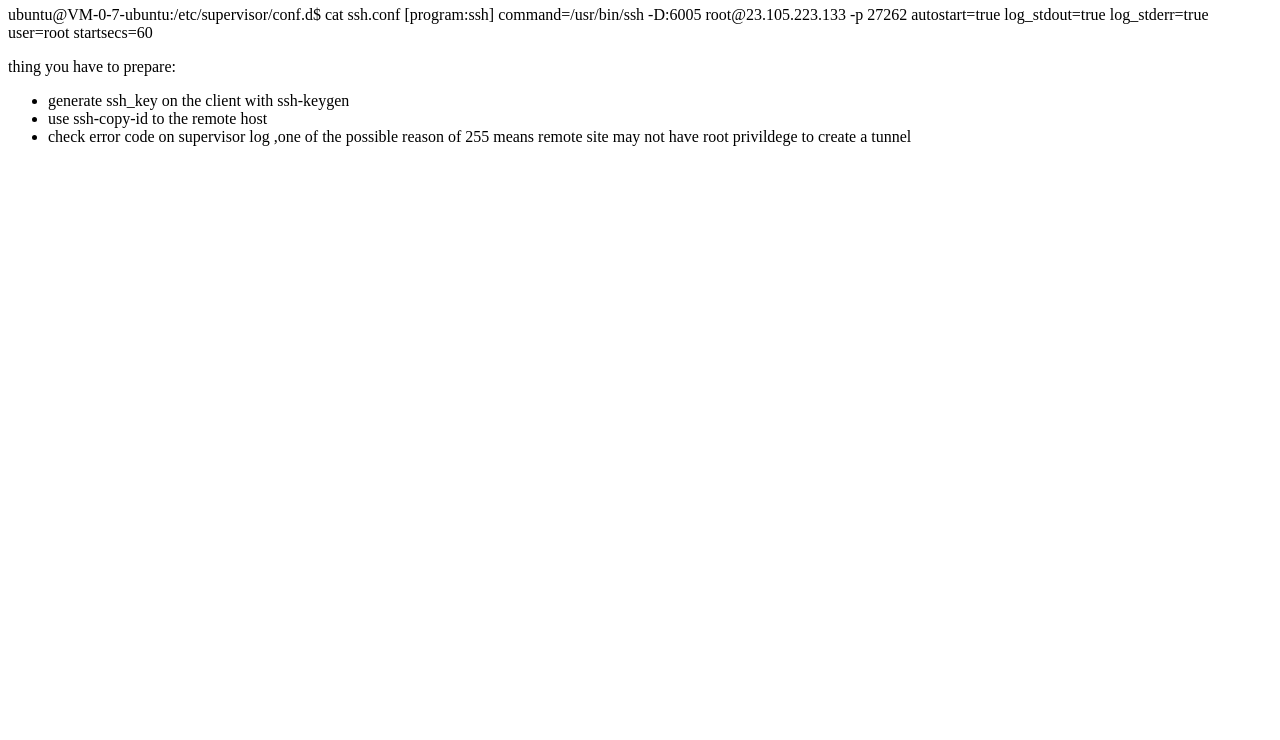
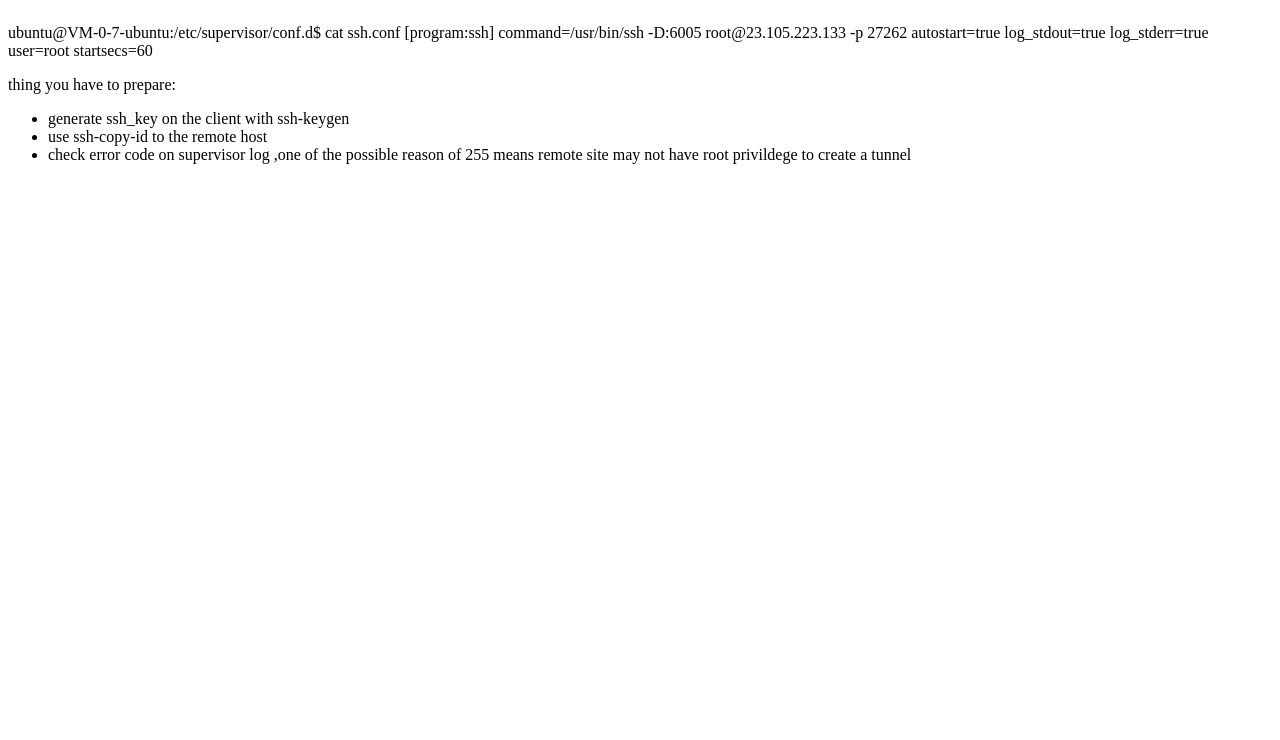
Before and after one commit to yagosys2/web, a plain HTML site: page blog/ssh_supervisor.html in a window 1280 px wide. Shown: the part 60-800 px from the top of the page. Drawn offline with Linux system fonts and the light colour scheme.

Commit message:
add br tag

```diff
--- a/blog/ssh_supervisor.html
+++ b/blog/ssh_supervisor.html
@@ -2,7 +2,7 @@
 	<head>
 		<body>
 			<h1> how to put ssh into supervisor </h1>
-			<p>
+			<p><br>
 ubuntu@VM-0-7-ubuntu:/etc/supervisor/conf.d$ cat ssh.conf
 [program:ssh]
 command=/usr/bin/ssh -D:6005 root@23.105.223.133 -p 27262
@@ -11,6 +11,7 @@ log_stdout=true
 log_stderr=true
 user=root
 startsecs=60
+			</br>
 			</p>
 			<p>
 			thing you have to prepare:
```
